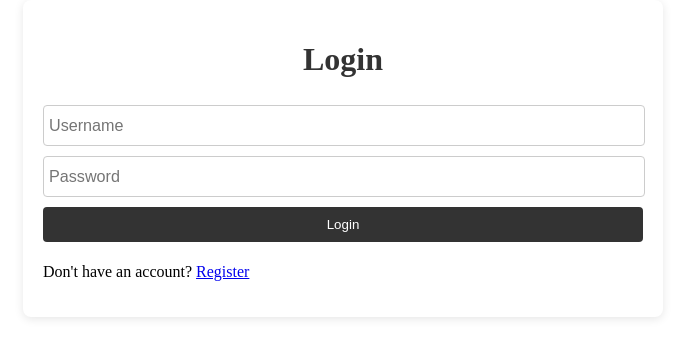
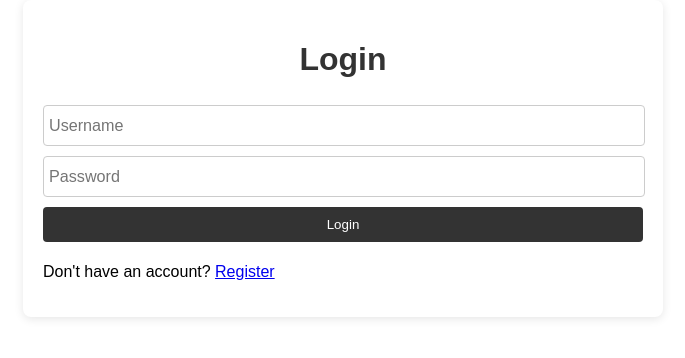
Before and after one commit to injunweb/dashboard-frontend, a React (Vite) app: page /login in a window 1280 px wide. Shown: the top 358 px of the page, without its empty margins (297-982 px from the left). Built offline with nearby package versions, Linux system fonts and the light colour scheme.

Commit message:
feat: font 지정

```diff
--- a/src/styles/globalStyles.js
+++ b/src/styles/globalStyles.js
@@ -5,5 +5,6 @@ export const GlobalStyle = createGlobalStyle`
     margin: 0;
     padding: 0;
     box-sizing: border-box;
+    font-family: Arial, sans-serif;
   }
 `;
```
